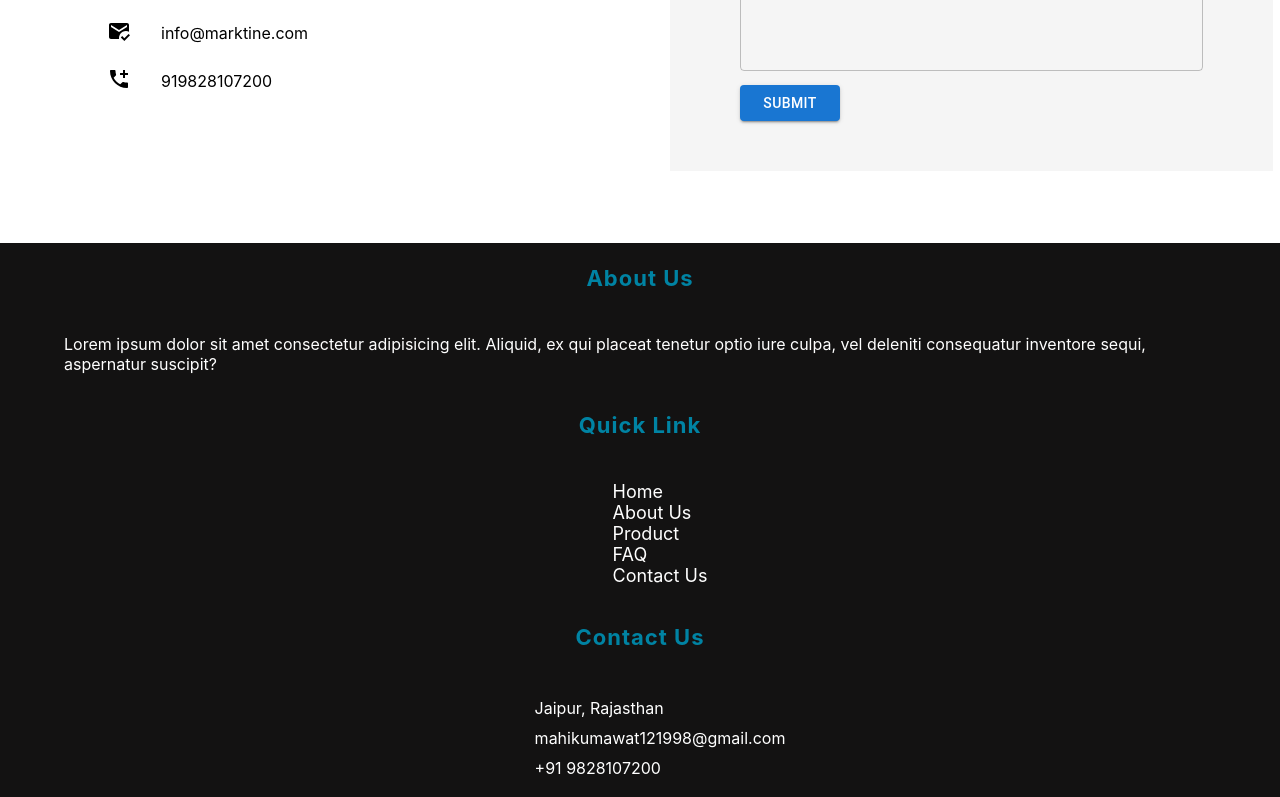
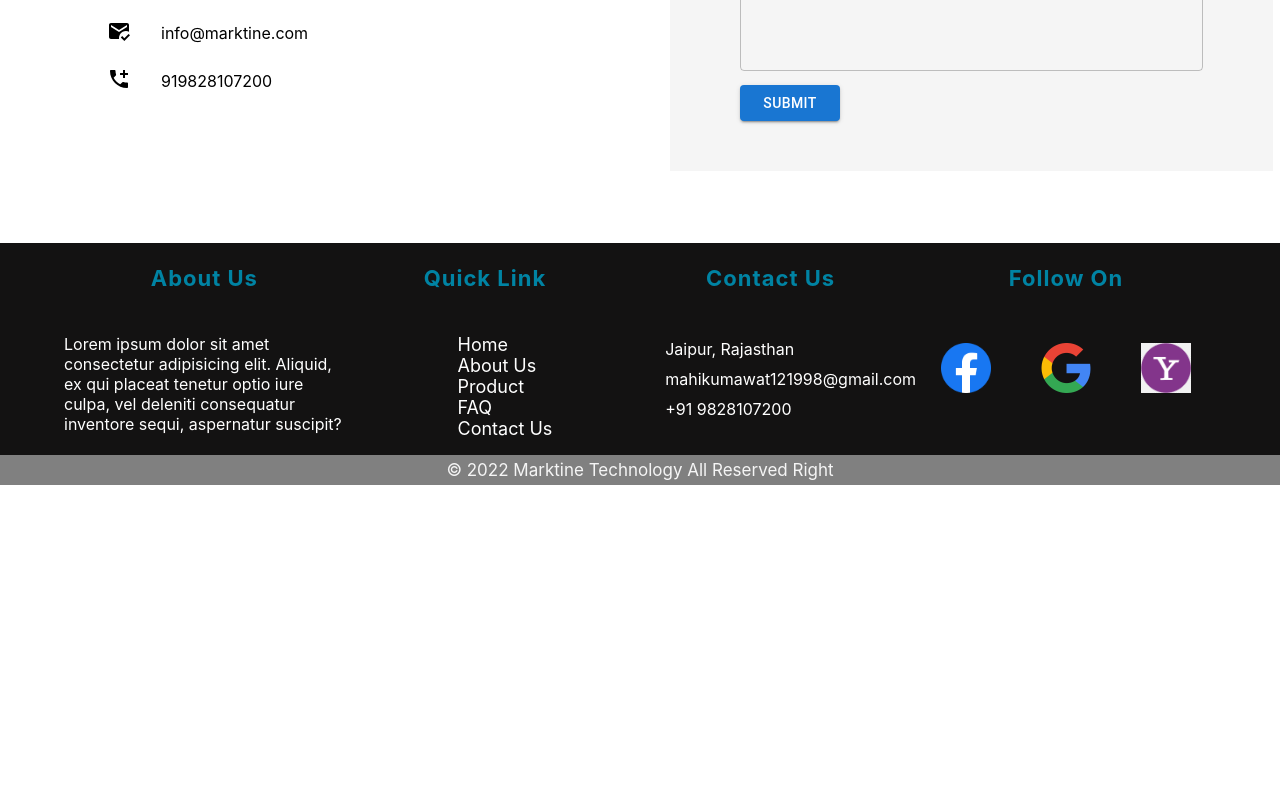
Before and after one commit to mahikumawat121998/Demo-Next-js, a Next.js app: page / in a window 1280 px wide. Shown: the part 2000-2797 px from the top of the page. After the commit the page ends 2485 px from the top, so only its background shows below. Built offline with nearby package versions, Linux system fonts and the light colour scheme.

Commit message:
Footer bar changes

```diff
--- a/components/Footer.jsx
+++ b/components/Footer.jsx
@@ -8,7 +8,7 @@ const Footer = () => {
 
   return (
     <Box className={style.Box}>
-      <Container className={style.container}>
+      <Container className={style.container} style={{display:"flex"}}>
         <div className={style.card}>
           <h3 className={style.cardtitle}>About Us</h3>
           <p className={style.pera}>Lorem ipsum dolor sit amet consectetur adipisicing elit. Aliquid, ex qui placeat tenetur optio iure culpa, vel deleniti consequatur inventore sequi, aspernatur suscipit?</p>
```
